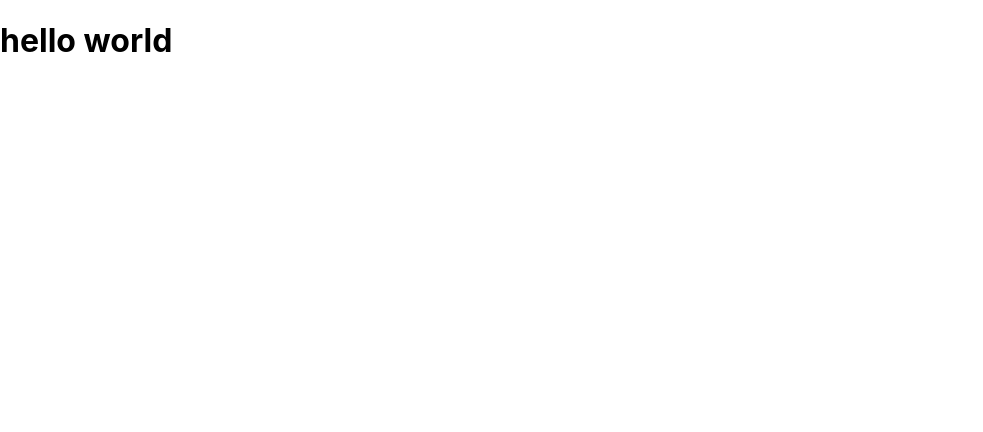
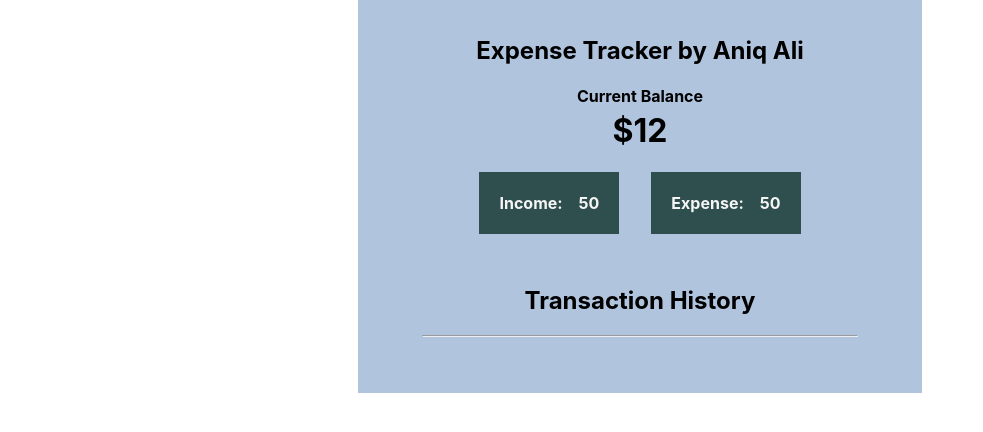
Before and after one commit to AniqAli/ExpenceTracker, a React (Create React App) app: page / in a window 1280 px wide. Shown: the top 432 px of the page, without its empty margins (0-983 px from the left). Built offline with nearby package versions, Linux system fonts and the light colour scheme.

Commit message:
header, balance UI done

```diff
--- a/package.json
+++ b/package.json
@@ -6,6 +6,7 @@
     "@testing-library/jest-dom": "^5.16.4",
     "@testing-library/react": "^13.2.0",
     "@testing-library/user-event": "^13.5.0",
+    "bootstrap": "^5.1.3",
     "react": "^18.1.0",
     "react-dom": "^18.1.0",
     "react-scripts": "5.0.1",
--- a/src/App.jsx
+++ b/src/App.jsx
@@ -1,10 +1,26 @@
-import logo from "./logo.svg";
 import "./App.css";
+import Balance from "./components/Balance";
+import Header from "./components/Header";
+import TransactionHistory from "./components/TransactionHistory";
 
 function App() {
   return (
     <>
-      <h1>hello world</h1>
+      <div
+        className="container"
+        style={{
+          textAlign: "center",
+          width: "500px",
+          marginLeft: "auto",
+          marginRight: "auto",
+          padding: "1rem 2rem",
+          backgroundColor: "lightsteelblue",
+        }}
+      >
+        <Header />
+        <Balance />
+        <TransactionHistory />
+      </div>
     </>
   );
 }
--- /dev/null
+++ b/src/components/Balance.jsx
@@ -0,0 +1,48 @@
+import React from "react";
+
+const Balance = () => {
+  return (
+    <>
+      <div>
+        <div>
+          <h4>Current Balance</h4>
+          <h1 style={{ marginTop: "-1rem" }}>$12</h1>
+        </div>
+        <div
+          style={{
+            display: "flex",
+            justifyContent: "center",
+            gap: "2rem",
+          }}
+        >
+          <div
+            style={{
+              display: "flex",
+              gap: "1rem",
+              backgroundColor: "darkslategrey",
+              padding: "0px 20px",
+              color: "whitesmoke",
+            }}
+          >
+            <h4>Income:</h4>
+            <h4>50</h4>
+          </div>
+          <div
+            style={{
+              display: "flex",
+              gap: "1rem",
+              backgroundColor: "darkslategrey",
+              padding: "0px 20px",
+              color: "whitesmoke",
+            }}
+          >
+            <h4>Expense:</h4>
+            <h4>50</h4>
+          </div>
+        </div>
+      </div>
+    </>
+  );
+};
+
+export default Balance;
--- /dev/null
+++ b/src/components/Header.jsx
@@ -0,0 +1,13 @@
+import React from "react";
+
+const Header = () => {
+  return (
+    <>
+      <div>
+        <h2>Expense Tracker by Aniq Ali</h2>
+      </div>
+    </>
+  );
+};
+
+export default Header;
--- /dev/null
+++ b/src/components/TransactionHistory.jsx
@@ -0,0 +1,14 @@
+import React from "react";
+
+const TransactionHistory = () => {
+  return (
+    <>
+      <div style={{ padding: "2rem" }}>
+        <h2>Transaction History</h2>
+        <hr />
+      </div>
+    </>
+  );
+};
+
+export default TransactionHistory;
```
Also changed, not shown: 1 other file (tests, documents, lock files or other folders).
